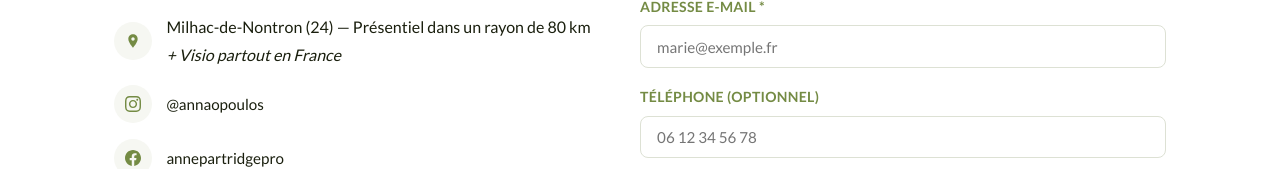
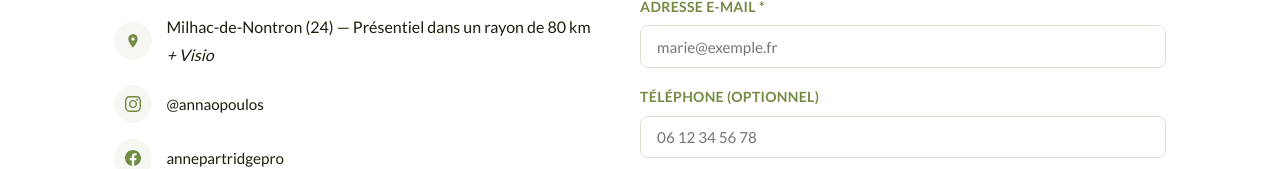
Before and after one commit to WilliamOlivers/anne-partridge, a plain HTML site: page contact.html in a window 1280 px wide. Shown: the part 587-756 px from the top of the page. Drawn offline with nearby package versions, Linux system fonts and the light colour scheme.

Commit message:
Update contact information for Visio services

```diff
--- a/contact.html
+++ b/contact.html
@@ -45,7 +45,7 @@
               <svg width="16" height="16" viewBox="0 0 24 24" fill="var(--primary)"><path d="M12 2C8.13 2 5 5.13 5 9c0 5.25 7 13 7 13s7-7.75 7-13c0-3.87-3.13-7-7-7zm0 9.5c-1.38 0-2.5-1.12-2.5-2.5s1.12-2.5 2.5-2.5 2.5 1.12 2.5 2.5-1.12 2.5-2.5 2.5z"/></svg>
             </div>
             <span>Milhac-de-Nontron (24) — Présentiel dans un rayon de 80 km<br>
-            <em>+ Visio partout en France</em></span>
+            <em>+ Visio</em></span>
           </div>
           <div class="contact-info-item">
             <div class="ci-icon">
```
